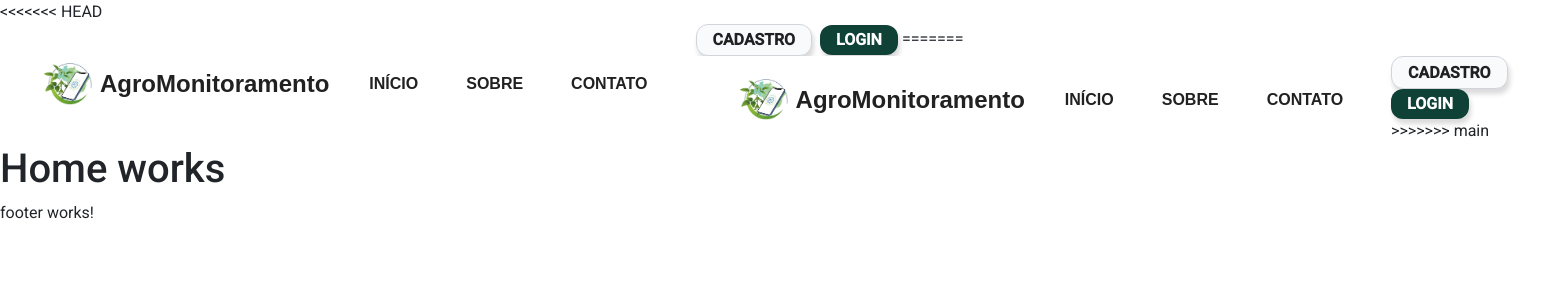
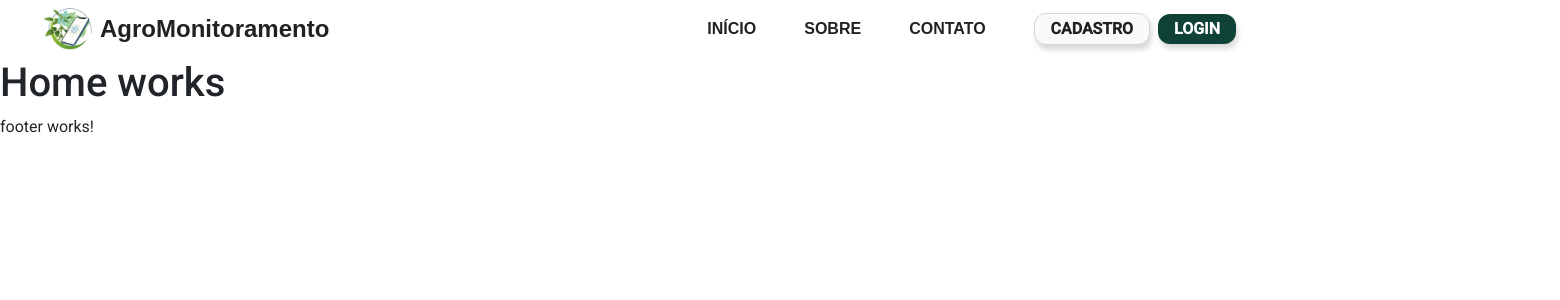
Before and after one commit to camilamariano10/FrontendAgromonitoramento, an Angular app: page / in a window 1280 px wide. Shown: the top 300 px of the page, 1560 px wide, since content can reach past the window. Built offline with nearby package versions, Linux system fonts and the light colour scheme.

Commit message:
Implementação do modal de login

```diff
--- a/src/app/core/header/header.html
+++ b/src/app/core/header/header.html
@@ -1,58 +1,3 @@
-<<<<<<< HEAD
-<nav class="navbar navbar-expand-lg navbar-light bg-light">
-  <!-- Navbar com Bootstrap -->
-  <div class="container-fluid">
-    <!-- Container fluido para responsividade-->
-    <a class="navbar-brand" href="#">
-      <!-- Link da marca-->
-      <img src="assets/logo.png" alt="Logo AgroMonitoramento" width="150" />
-      <!-- Logo da aplicação -->
-      <span class="logo-text">AgroMonitoramento</span>
-      <!-- Nome da aplicação -->
-    </a>
-
-    <button
-      class="navbar-toggler"
-      type="button"
-      data-bs-toggle="collapse"
-      data-bs-target="#navbarNav"
-      aria-controls="navbarNav"
-      aria-expanded="false"
-      aria-label="Toggle navigation"
-    >
-      <!-- Botão para colapsar o menu em telas pequenas-->
-      <span class="navbar-toggler-icon"></span>
-      <!-- Ícone do botão-->
-    </button>
-
-    <div class="collapse navbar-collapse" id="navbarNav">
-      <!-- Itens do menu que colapsam em telas pequenas-->
-      <ul class="navbar-nav ms-auto">
-        <!-- Itens do menu alinhados à direita-->
-        <li class="nav-item">
-          <!-- Item do menu-->
-          <a class="nav-link" routerLink="/">INÍCIO</a>
-          <!-- Link para a página inicial-->
-        </li>
-        <li class="nav-item">
-          <!-- Item do menu-->
-          <a class="nav-link" routerLink="/sobre">SOBRE</a>
-          <!-- Link para a página sobre-->
-        </li>
-        <li class="nav-item">
-          <!-- Item do menu-->
-          <a class="nav-link" routerLink="/contato">CONTATO</a>
-          <!-- Link para a página de contato-->
-        </li>
-      </ul>
-
-      <div class="ms-4">
-        <!-- Espaçamento à esquerda para os botões-->
-        <button class="btn btn-outline-success me-2" type="button">CADASTRO</button>
-        <!-- Botão de cadastro-->
-        <button class="btn btn-primary" type="button" (click)="openDialog()">LOGIN</button>
-        <!-- Botão de login-->
-=======
 <nav class="navbar navbar-expand-lg navbar-light bg-light"> <!-- Navbar com Bootstrap -->
   <div class="container-fluid"> <!-- Container fluido para responsividade-->
     <a class="navbar-brand" href="#"> <!-- Link da marca-->
@@ -80,7 +25,6 @@
       <div class="ms-4"> <!-- Espaçamento à esquerda para os botões-->
         <button class="btn btn-outline-success me-2" type="button">CADASTRO</button> <!-- Botão de cadastro-->
         <button class="btn btn-primary" type="button" (click)="openDialog()">LOGIN</button> <!-- Botão de login-->
->>>>>>> main
       </div>
     </div>
   </div>
```
